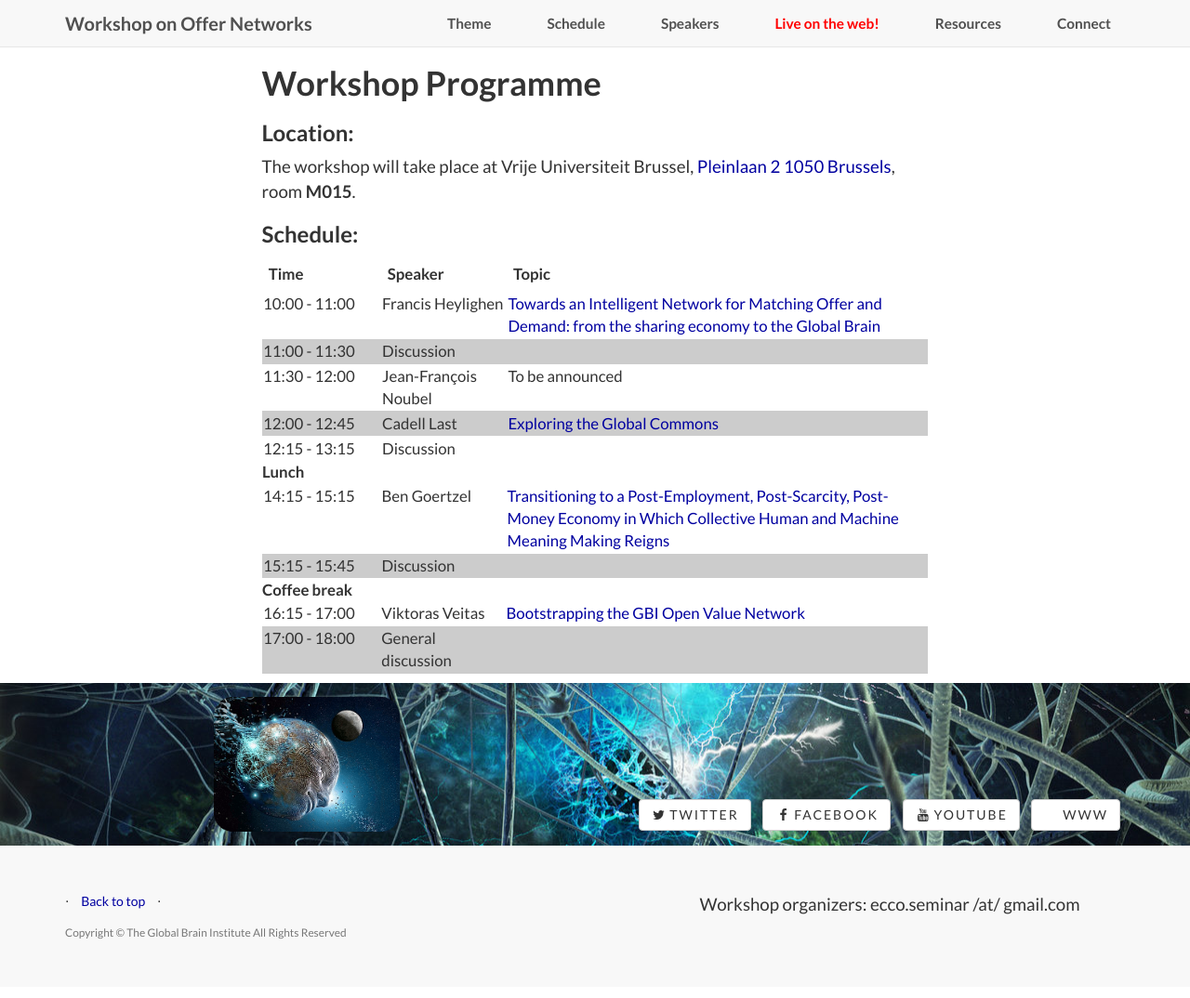
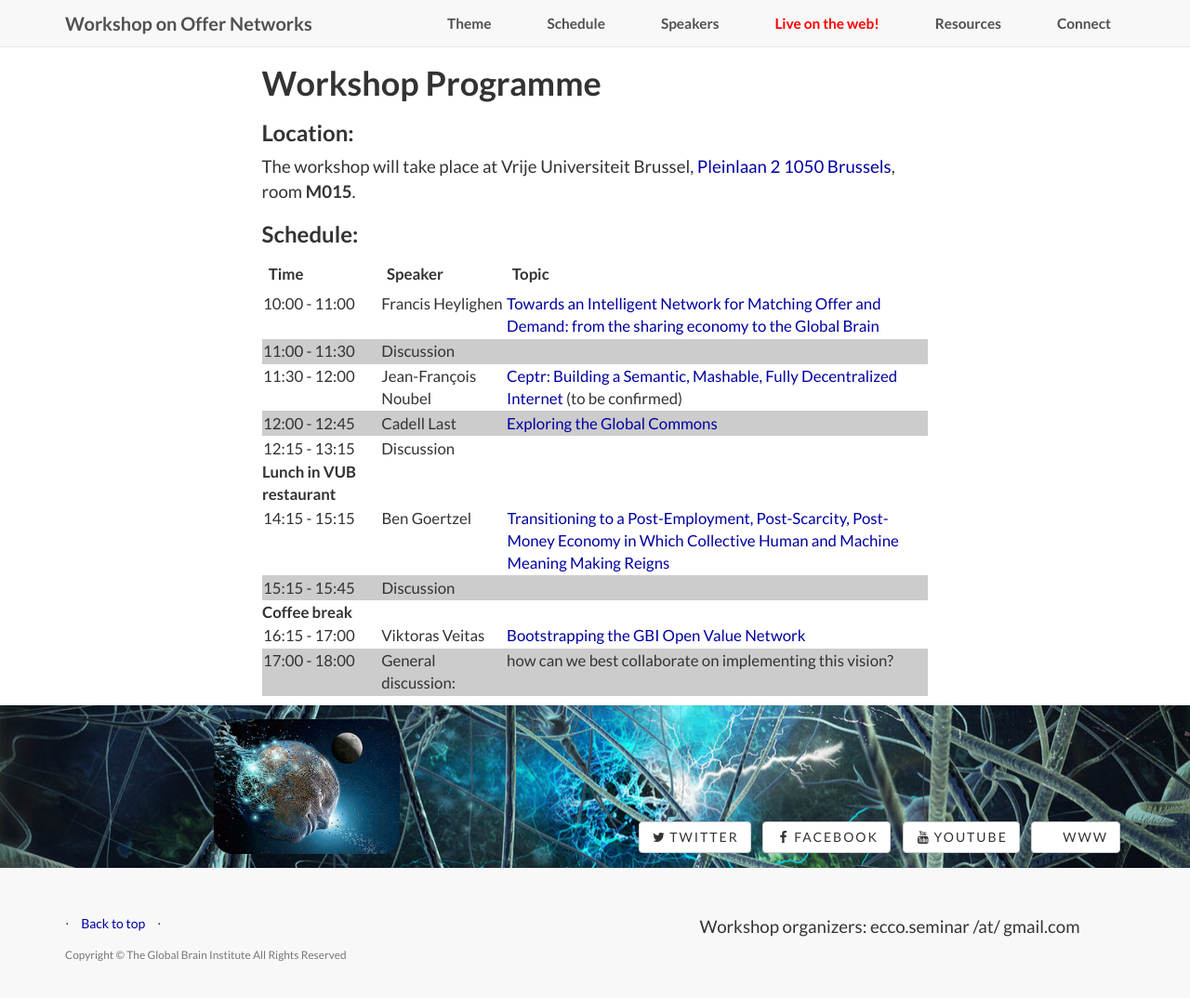
Before and after one commit to globalbraininstitute/onet, a Jekyll site: the page built from pages/schedule.markdown, in a window 1280 px wide and 1086 px high. Shown: the top 1074 px of the window at 93% size. Built offline with Jekyll 4.4.1, drawn with Linux system fonts in a browser that asks for light colours; nearby versions of some CDN libraries; library files that are not in the unit come from our copies; comment, search, counter and statistics services are not loaded.

Commit message:
Jean-Francois talks title added to the schedule

```diff
--- a/pages/schedule.markdown
+++ b/pages/schedule.markdown
@@ -17,11 +17,11 @@ The workshop will take place at Vrije Universiteit Brussel, [Pleinlaan 2 1050 Br
 |:---|---|---|---:|
 |10:00 - 11:00| Francis Heylighen | <a href="{{site.baseurl}}/speakers/francis/">Towards an Intelligent Network for Matching Offer and Demand: from the sharing economy to the Global Brain</a>|
 |11:00 - 11:30| Discussion | |
-|11:30 - 12:00| Jean-François Noubel | To be announced |
+|11:30 - 12:00| Jean-François Noubel | <a href="{{site.baseurl}}/speakers/noubel/">Ceptr: Building a Semantic, Mashable, Fully Decentralized Internet</a> (to be confirmed)|
 |12:00 - 12:45| Cadell Last | <a href="speakers/last">Exploring the Global Commons</a> |
 |12:15 - 13:15| Discussion | |
 
-<strong>Lunch</strong>|
+<strong>Lunch in VUB restaurant</strong>|
 
 |14:15 - 15:15| Ben Goertzel | <a href="{{site.baseurl}}/speakers/ben/">Transitioning to a Post-Employment, Post-Scarcity, Post-Money Economy in Which Collective Human and Machine Meaning Making Reigns</a>|
 |15:15 - 15:45| Discussion | |
@@ -29,4 +29,4 @@ The workshop will take place at Vrije Universiteit Brussel, [Pleinlaan 2 1050 Br
 |<strong>Coffee break</strong>|
 
 |16:15 - 17:00| Viktoras Veitas | <a href="{{site.baseurl}}/speakers/vveitas/">Bootstrapping the GBI Open Value Network</a>|
-|17:00 - 18:00 | General discussion | |
+|17:00 - 18:00 | General discussion: | how can we best collaborate on implementing this vision? |
```
